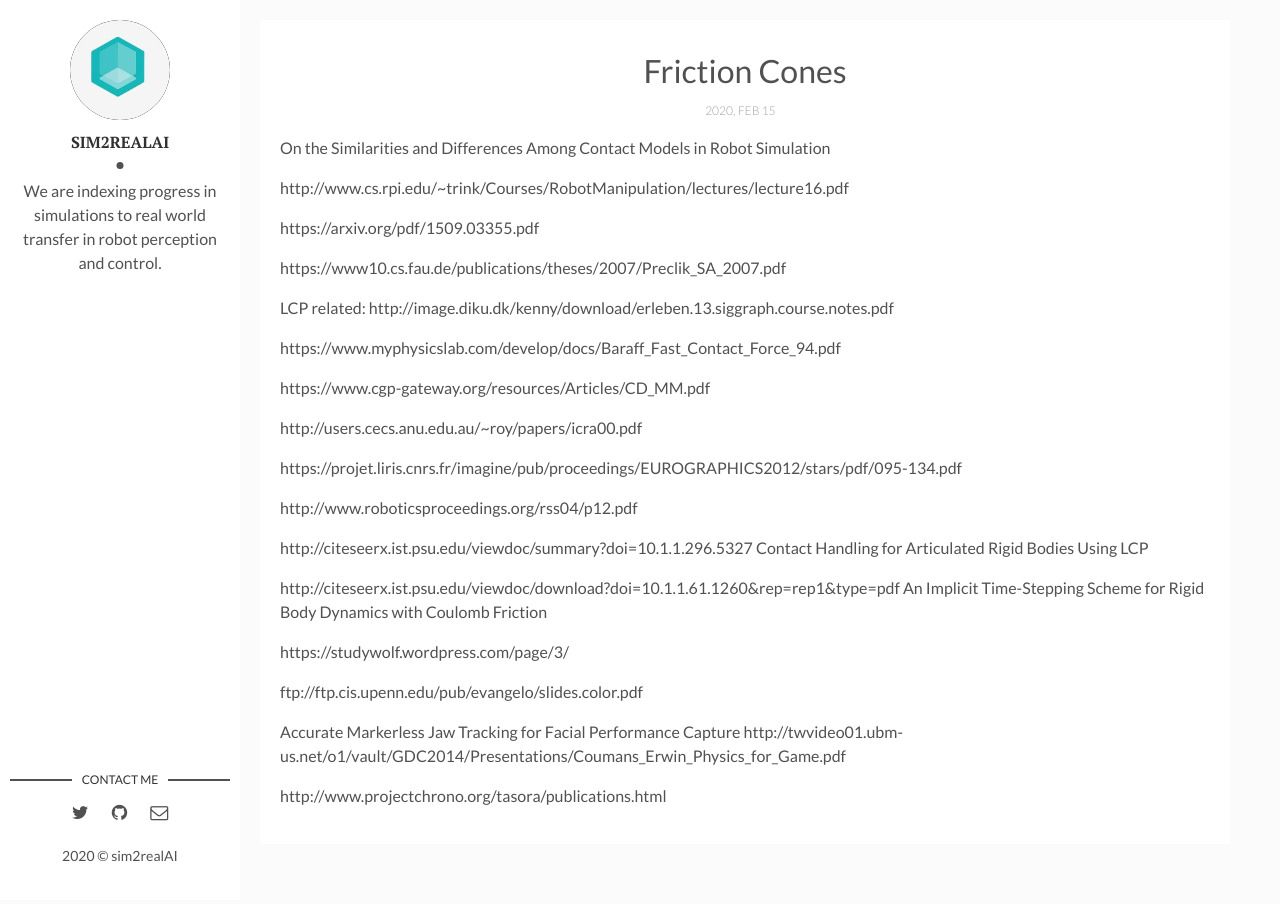
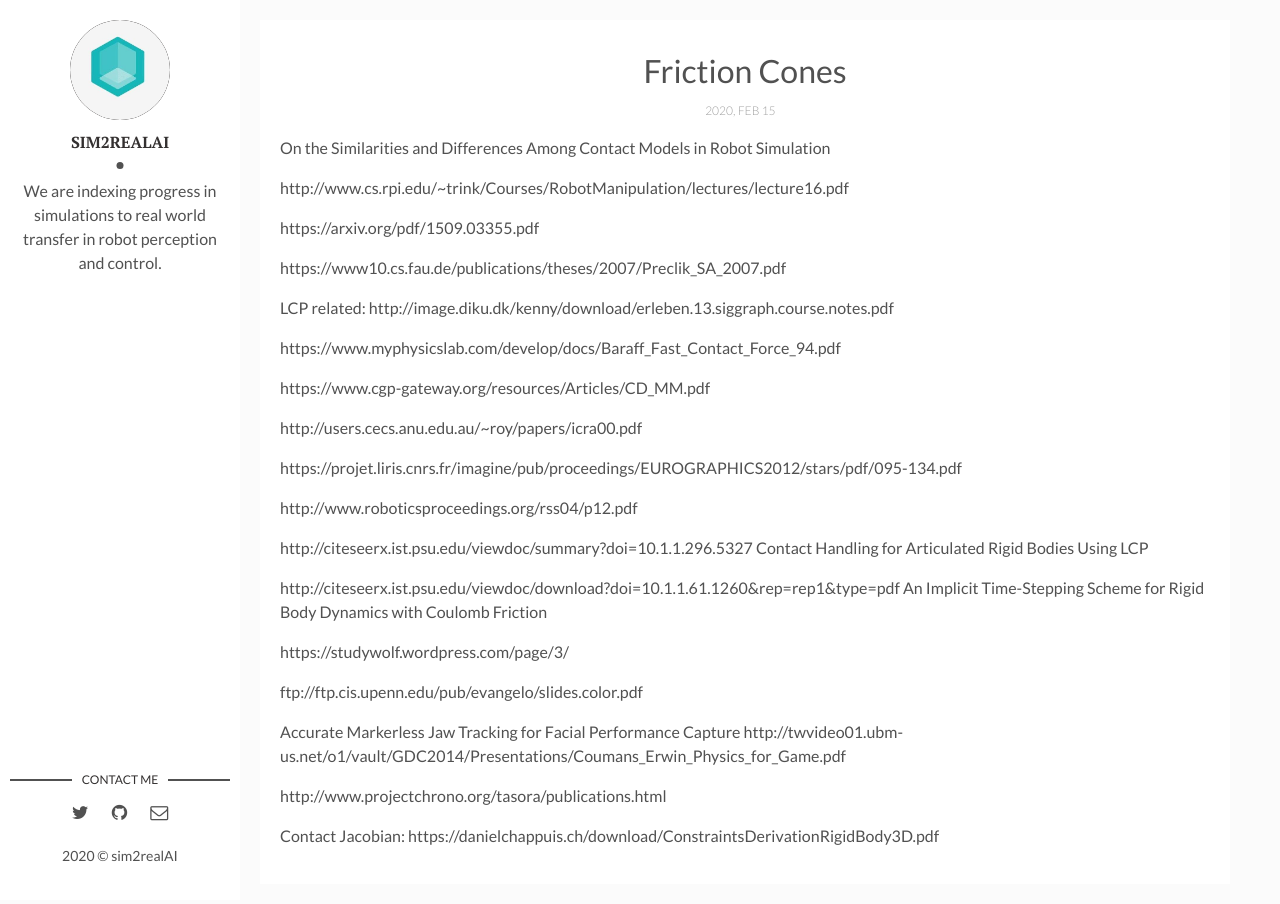
Before and after one commit to backupsim2realai/backupsim2realai.github.io, a Jekyll site: the page built from _posts/2020-04-15-Friction-Cones.markdown, in a window 1280 px wide. Built offline with Jekyll 4.4.1, drawn with Linux system fonts in a browser that asks for light colours.

Commit message:
adding contact Jacobian
Signed-off-by: Ankur Handa <ahanda@nvidia.com>

```diff
--- a/_posts/2020-04-15-Friction-Cones.markdown
+++ b/_posts/2020-04-15-Friction-Cones.markdown
@@ -42,3 +42,5 @@ http://twvideo01.ubm-us.net/o1/vault/GDC2014/Presentations/Coumans_Erwin_Physics
 
 
 http://www.projectchrono.org/tasora/publications.html
+
+Contact Jacobian: https://danielchappuis.ch/download/ConstraintsDerivationRigidBody3D.pdf
```
